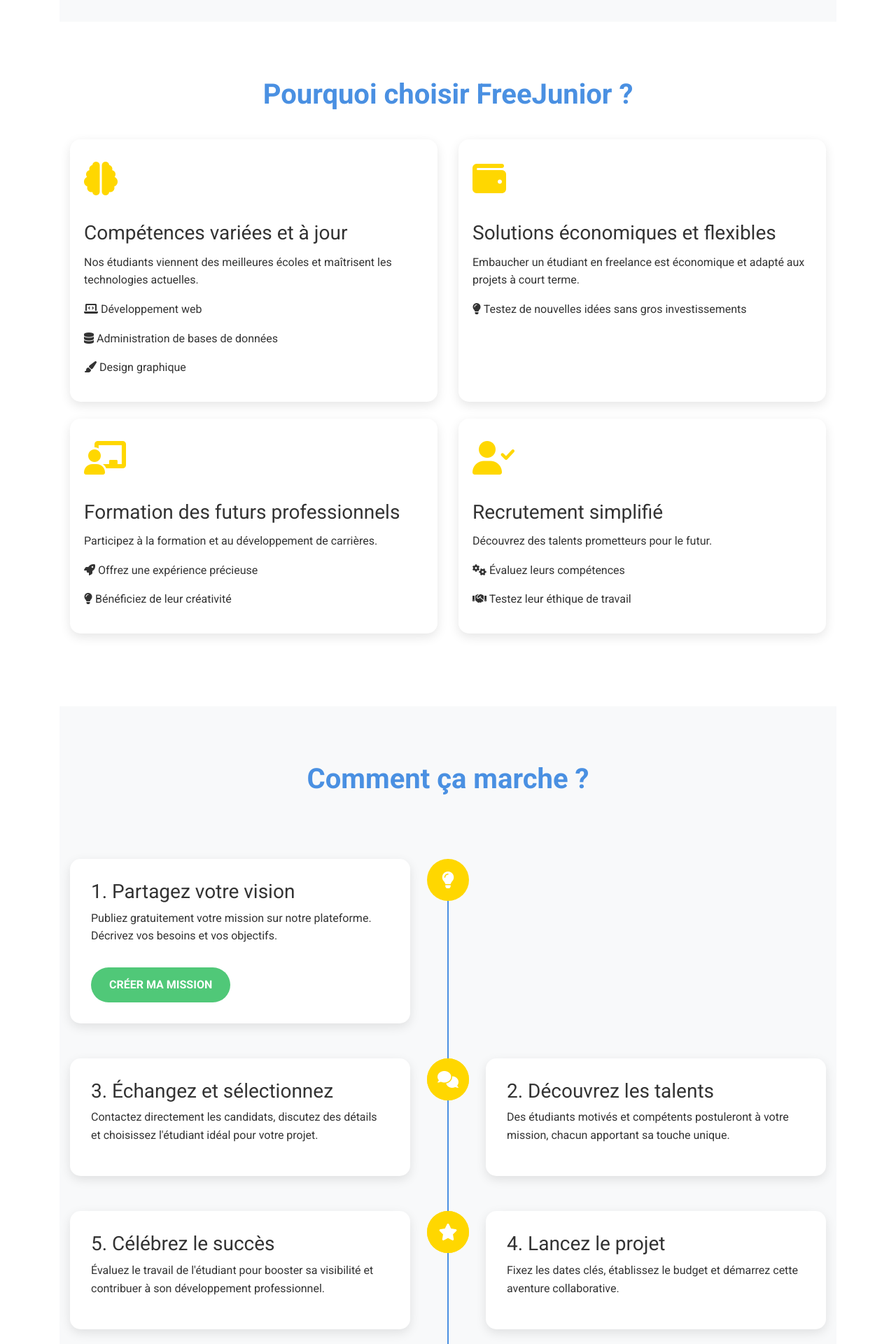
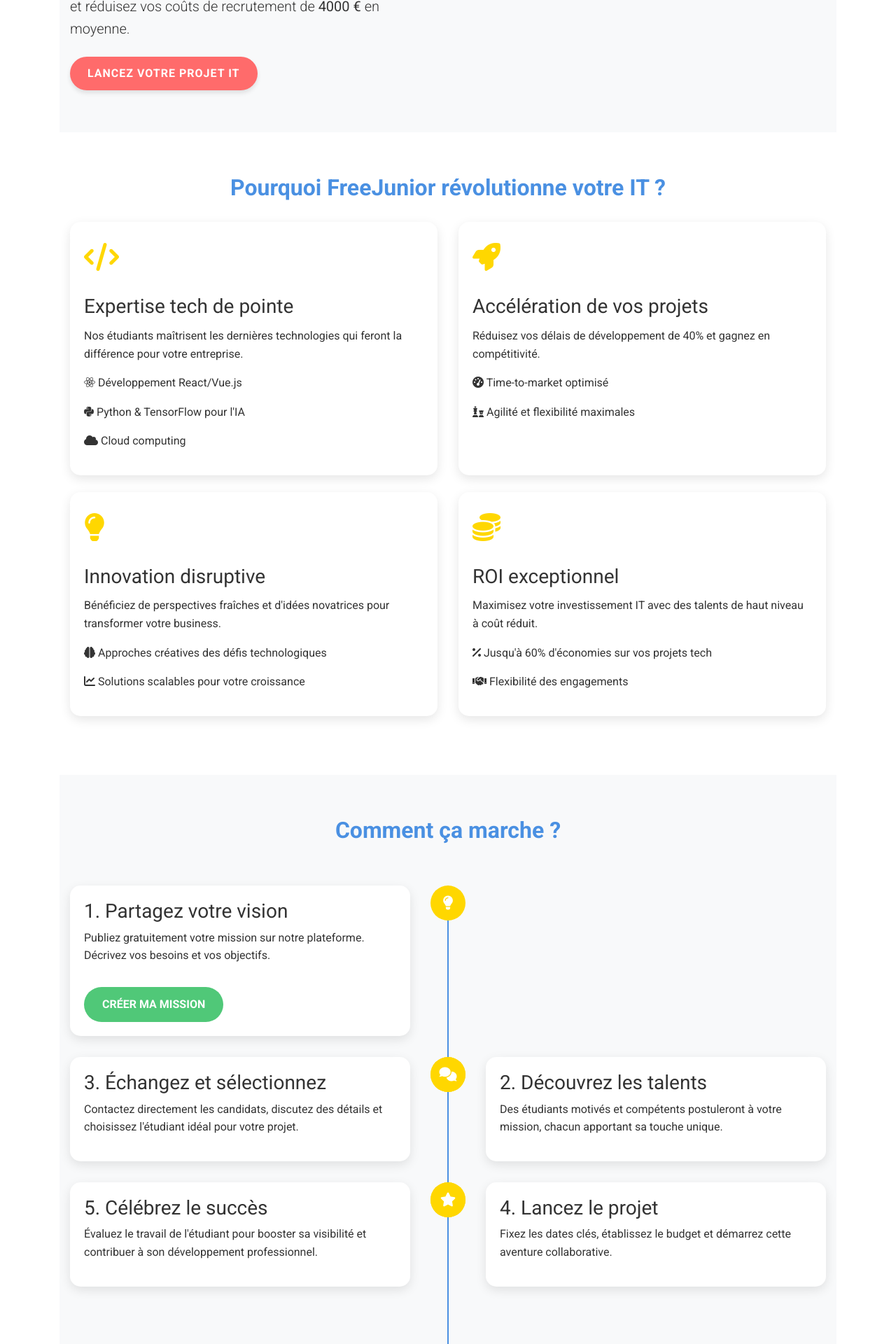
Before and after one commit to yannsimo/freejunior1, a Django app: page /page_company/ in a window 1280 px wide. Shown: the part 581-2501 px from the top of the page at 70% size. Run offline with Django 5.2, Linux system fonts and the light colour scheme; some libraries are stand-ins or nearby versions.

Commit message:
pageentreprise

```diff
--- a/StudentApp/templates/StudentApp/PageEntreprise.html
+++ b/StudentApp/templates/StudentApp/PageEntreprise.html
@@ -1,7 +1,7 @@
  {% extends 'base.html' %}
 {% load static %}
 
-{% block title %}Entreprise - FreeJunior{% endblock %}
+{% block title %}Boostez votre IT avec FreeJunior{% endblock %}
 
 {% block content %}
 <style>
@@ -15,7 +15,6 @@
         --primary-color-action: #FF6B6B;
         --primary-color-dark-action: #FF4757;
         --text-color-action: #FFFFFF;
-
     }
 
     body {
@@ -25,13 +24,13 @@
     }
 
     .section-padding {
-        padding: 80px 0;
+        padding: 60px 0;
     }
 
     .section-title {
-        font-size: 2.5rem;
+        font-size: 2rem;
         color: var(--primary-color);
-        margin-bottom: 40px;
+        margin-bottom: 30px;
         text-align: center;
         font-weight: 700;
     }
@@ -44,14 +43,24 @@
         transition: all 0.3s ease;
     }
 
+    .btn-primary-custom {
+        background-color: var(--primary-color-action);
+        color: var(--text-color-action);
+        font-size: 16px;
+        letter-spacing: 1px;
+        border: none;
+        box-shadow: 0 4px 6px rgba(0, 0, 0, 0.1);
+    }
+
+    .btn-primary-custom:hover, .btn-primary-custom:focus {
+        background-color: var(--primary-color-dark-action);
+        transform: translateY(-3px);
+        box-shadow: 0 6px 8px rgba(0, 0, 0, 0.15);
+    }
+
     .btn-secondary-custom {
         background-color: var(--secondary-color);
         color: white;
-    }
-
-    .btn-custom:hover {
-        transform: translateY(-3px);
-        box-shadow: 0 4px 15px rgba(0, 0, 0, 0.1);
     }
 
     .card-custom {
@@ -60,6 +69,7 @@
         overflow: hidden;
         transition: all 0.3s ease;
         box-shadow: 0 5px 15px rgba(0, 0, 0, 0.1);
+        height: 100%;
     }
 
     .card-custom:hover {
@@ -68,14 +78,14 @@
     }
 
     .icon-box {
-        font-size: 3rem;
+        font-size: 2.5rem;
         color: var(--accent-color);
         margin-bottom: 20px;
     }
 
     .timeline {
         position: relative;
-        padding: 50px 0;
+        padding: 30px 0;
     }
 
     .timeline::before {
@@ -89,14 +99,14 @@
     }
 
     .timeline-item {
-        margin-bottom: 50px;
+        margin-bottom: 30px;
         position: relative;
     }
 
     .timeline-content {
         background-color: white;
         border-radius: 15px;
-        padding: 30px;
+        padding: 20px;
         box-shadow: 0 5px 15px rgba(0, 0, 0, 0.1);
         position: relative;
         width: 45%;
@@ -107,8 +117,8 @@
     }
 
     .timeline-icon {
-        width: 60px;
-        height: 60px;
+        width: 50px;
+        height: 50px;
         border-radius: 50%;
         background-color: var(--accent-color);
         position: absolute;
@@ -119,28 +129,9 @@
         align-items: center;
         justify-content: center;
         color: white;
-        font-size: 1.5rem;
+        font-size: 1.25rem;
     }
 
-    .highlight {
-        background-color: rgba(255, 215, 0, 0.2);
-        padding: 10px;
-        border-radius: 5px;
-        font-weight: 600;
-    }
-
-    @media (max-width: 768px) {
-        .timeline::before {
-            left: 30px;
-        }
-        .timeline-content {
-            width: calc(100% - 90px);
-            float: right;
-        }
-        .timeline-icon {
-            left: 0;
-        }
-    }
     .partner-carousel {
         overflow: hidden;
         position: relative;
@@ -154,125 +145,78 @@
 
     .partner-logo {
         flex: 0 0 auto;
-    height: 50px;
-    margin: 0 20px;
+        height: 40px;
+        margin: 0 15px;
         object-fit: contain;
     }
 
     @keyframes scroll {
-    0% {
-        transform: translateX(0);
+        0% { transform: translateX(0); }
+        100% { transform: translateX(calc(-100% - 30px)); }
     }
-    100% {
-        transform: translateX(calc(-100% - 40px));
+
+    @media (max-width: 991px) {
+        .section-title {
+            font-size: 1.75rem;
+        }
+        .timeline::before {
+            left: 30px;
+        }
+        .timeline-content {
+            width: calc(100% - 70px);
+            float: right;
+        }
+        .timeline-icon {
+            left: 0;
+        }
+        .timeline-item:nth-child(even) .timeline-content {
+            float: right;
         }
     }
 
-.partner-carousel:hover .partner-logos {
-    animation-play-state: paused;
+    @media (max-width: 767px) {
+        .section-padding {
+            padding: 40px 0;
         }
-
-@media (max-width: 768px) {
+        .btn-custom {
+            padding: 10px 20px;
+            font-size: 14px;
+        }
         .partner-logo {
-        height: 40px;
+            height: 30px;
             margin: 0 10px;
-    }
-
-    @keyframes scroll {
-        0% {
-            transform: translateX(0);
-        }
-        100% {
-            transform: translateX(calc(-100% - 20px));
-        }
         }
     }
 
-@media (max-width: 480px) {
+    @media (max-width: 575px) {
+        .section-title {
+            font-size: 1.5rem;
+        }
+        .timeline-content {
+            padding: 15px;
+        }
         .partner-logo {
-        height: 30px;
+            height: 25px;
             margin: 0 5px;
         }
-
-    @keyframes scroll {
-        0% {
-            transform: translateX(0);
-        }
-        100% {
-            transform: translateX(calc(-100% - 10px));
-        }
-    }
-}
-
-.btn-primary-custom {
-    background-color: var(--primary-color-action);
-    color: var(--text-color-action);
-    padding: 12px 24px;
-    font-size: 18px;
-    font-weight: bold;
-    text-transform: uppercase;
-    letter-spacing: 1px;
-    border: none;
-    border-radius: 50px;
-    box-shadow: 0 4px 6px rgba(0, 0, 0, 0.1);
-    transition: all 0.3s ease;
-    position: relative;
-    overflow: hidden;
-}
-
-.btn-primary-custom:before {
-    content: '';
-    position: absolute;
-    top: 0;
-    left: -100%;
-    width: 100%;
-    height: 100%;
-    background: linear-gradient(
-        120deg,
-        transparent,
-        rgba(255, 255, 255, 0.3),
-        transparent
-    );
-    transition: all 0.4s;
-}
-
-.btn-primary-custom:hover {
-    background-color: var(--primary-color-dark-action);
-    transform: translateY(-3px);
-    box-shadow: 0 6px 8px rgba(0, 0, 0, 0.15);
-}
-
-.btn-primary-custom:hover:before {
-    left: 100%;
-}
-
-.btn-primary-custom:active {
-    transform: translateY(-1px);
-    box-shadow: 0 3px 4px rgba(0, 0, 0, 0.1);
     }
 </style>
-<script>
-document.addEventListener('DOMContentLoaded', (event) => {
-    const logos = document.querySelector('.partner-logos');
-    const clonedLogos = logos.cloneNode(true);
-    logos.parentNode.appendChild(clonedLogos);
-});
-</script>
+
 <header class="bg-light section-padding">
     <div class="container">
         <div class="row align-items-center">
-            <div class="col-lg-6 order-lg-2">
-                <img src="{% static 'img/etudiant-diplome-examens.png' %}" class="img-fluid rounded-lg" alt="Étudiants au travail">
+            <div class="col-lg-6 order-lg-2 mb-4 mb-lg-0">
+                <img src="{% static 'img/etudiant-diplome-examens.png' %}" class="img-fluid rounded-lg" alt="Étudiants en informatique au travail">
             </div>
             <div class="col-lg-6 order-lg-1">
-                <h1 class="display-4 mb-4">Économisez et formez la relève</h1>
+                <h1 class="display-4 mb-4">Faites des économies en donnant de l'expérience aux étudiants </h1>
                  <p class="lead mb-4">
                     <a href="https://www.letudiant.fr/jobsstages/pourquou-40-des-etudiants-ont-un-emploi-a-cote-de-leurs-etudes.html" target="_blank" class="text-primary">
-                        <strong>40% des étudiants français</strong>
+                        <strong>40% des étudiants  en  france</strong>
                     </a>
-                    travaillent pendant leurs études. Avec FreeJunior, accédez à ces talents prometteurs et réduisez vos coûts de recrutement de <strong>10 000 €</strong> en moyenne.
+                    travaillent pendant leurs études. Avec FreeJunior, accédez à ces talents prometteurs et réduisez vos coûts de recrutement de <strong>4000 €</strong> en moyenne.
                 </p>
-                <a href="{% url 'submit_mission' %}" class="btn btn-custom btn-primary-custom">Poster une mission</a>
+                <a href="{% url 'submit_mission' %}" class="btn btn-custom btn-primary-custom">Lancez votre projet IT</a>
             </div>
         </div>
     </div>
@@ -280,63 +224,65 @@
 
 <section id="pourquoi" class="section-padding">
     <div class="container">
-        <h2 class="section-title">Pourquoi choisir FreeJunior ?</h2>
+        <h2 class="section-title">Pourquoi FreeJunior révolutionne votre IT ?</h2>
         <div class="row">
             <div class="col-md-6 mb-4">
-                <div class="card card-custom h-100">
+                <div class="card card-custom">
                     <div class="card-body">
                         <div class="icon-box">
-                            <i class="fas fa-brain"></i>
+                            <i class="fas fa-code"></i>
                         </div>
-                        <h3 class="card-title">Compétences variées et à jour</h3>
-                        <p class="card-text">Nos étudiants viennent des meilleures écoles et maîtrisent les technologies actuelles.</p>
-                        <p><i class="fas fa-laptop-code"></i> Développement web</p>
-                        <p><i class="fas fa-database"></i> Administration de bases de données</p>
-                        <p><i class="fas fa-paint-brush"></i> Design graphique</p>
+                        <h3 class="card-title">Expertise tech de pointe</h3>
+                        <p class="card-text">Nos étudiants maîtrisent les dernières technologies qui feront la différence pour votre entreprise.</p>
+                        <p><i class="fab fa-react"></i> Développement React/Vue.js</p>
+                        <p><i class="fab fa-python"></i> Python & TensorFlow pour l'IA</p>
+                        <p><i class="fas fa-cloud"></i> Cloud computing</p>
                     </div>
                 </div>
             </div>
             <div class="col-md-6 mb-4">
-                <div class="card card-custom h-100">
+                <div class="card card-custom">
                     <div class="card-body">
                         <div class="icon-box">
-                            <i class="fas fa-wallet"></i>
+                            <i class="fas fa-rocket"></i>
                         </div>
-                        <h3 class="card-title">Solutions économiques et flexibles</h3>
-                        <p class="card-text">Embaucher un étudiant en freelance est économique et adapté aux projets à court terme.</p>
-                        <p><i class="fas fa-lightbulb"></i> Testez de nouvelles idées sans gros investissements</p>
+                        <h3 class="card-title">Accélération de vos projets</h3>
+                        <p class="card-text">Réduisez vos délais de développement de 40% et gagnez en compétitivité.</p>
+                        <p><i class="fas fa-tachometer-alt"></i> Time-to-market optimisé</p>
+                        <p><i class="fas fa-chess"></i> Agilité et flexibilité maximales</p>
                     </div>
                 </div>
             </div>
             <div class="col-md-6 mb-4">
-                <div class="card card-custom h-100">
+                <div class="card card-custom">
                     <div class="card-body">
                         <div class="icon-box">
-                            <i class="fas fa-chalkboard-teacher"></i>
+                            <i class="fas fa-lightbulb"></i>
                         </div>
-                        <h3 class="card-title">Formation des futurs professionnels</h3>
-                        <p class="card-text">Participez à la formation et au développement de carrières.</p>
-                        <p><i class="fas fa-rocket"></i> Offrez une expérience précieuse</p>
-                        <p><i class="fas fa-lightbulb"></i> Bénéficiez de leur créativité</p>
+                        <h3 class="card-title">Innovation disruptive</h3>
+                        <p class="card-text">Bénéficiez de perspectives fraîches et d'idées novatrices pour transformer votre business.</p>
+                        <p><i class="fas fa-brain"></i> Approches créatives des défis technologiques</p>
+                        <p><i class="fas fa-chart-line"></i> Solutions scalables pour votre croissance</p>
                     </div>
                 </div>
             </div>
             <div class="col-md-6 mb-4">
-                <div class="card card-custom h-100">
+                <div class="card card-custom">
                     <div class="card-body">
                         <div class="icon-box">
-                            <i class="fas fa-user-check"></i>
+                            <i class="fas fa-coins"></i>
                         </div>
-                        <h3 class="card-title">Recrutement simplifié</h3>
-                        <p class="card-text">Découvrez des talents prometteurs pour le futur.</p>
-                        <p><i class="fas fa-cogs"></i> Évaluez leurs compétences</p>
-                        <p><i class="fas fa-handshake"></i> Testez leur éthique de travail</p>
+                        <h3 class="card-title">ROI exceptionnel</h3>
+                        <p class="card-text">Maximisez votre investissement IT avec des talents de haut niveau à coût réduit.</p>
+                        <p><i class="fas fa-percentage"></i> Jusqu'à 60% d'économies sur vos projets tech</p>
+                        <p><i class="fas fa-handshake"></i> Flexibilité des engagements</p>
                     </div>
                 </div>
             </div>
         </div>
     </div>
 </section>
+
 
 <section id="Comment" class="section-padding bg-light">
     <div class="container">
@@ -394,7 +340,7 @@
 
 <section id="partenaires" class="section-padding bg-light">
     <div class="container">
-        <h2 class="section-title">Ces start up nous ont fait confiance</h2>
+        <h2 class="section-title">Ces leaders tech nous font confiance</h2>
         <div class="partner-carousel">
             <div class="partner-logos">
                 <img src="{% static 'img/partenaire1.svg' %}" alt="Partenaire 1" class="partner-logo">
@@ -402,16 +348,6 @@
                 <img src="{% static 'img/partenaire3.svg' %}" alt="Partenaire 3" class="partner-logo">
                 <img src="{% static 'img/partenaire4.svg' %}" alt="Partenaire 4" class="partner-logo">
                 <img src="{% static 'img/partenaire5.svg' %}" alt="Partenaire 5" class="partner-logo">
-                <img src="{% static 'img/partenaire6.svg' %}" alt="Partenaire 6" class="partner-logo">
-                <img src="{% static 'img/partenaire7.svg' %}" alt="Partenaire 7" class="partner-logo">
-                <img src="{% static 'img/partenaire8.svg' %}" alt="Partenaire 8" class="partner-logo">
-                <img src="{% static 'img/partenariat9.svg' %}" alt="Partenaire 9" class="partner-logo">
-                <img src="{% static 'img/partenaire10.svg' %}" alt="Partenaire 10" class="partner-logo">
-                <img src="{% static 'img/partenaire11.svg' %}" alt="Partenaire 11" class="partner-logo">
-                <img src="{% static 'img/partenaire12.svg' %}" alt="Partenaire 12" class="partner-logo">
-                <img src="{% static 'img/partenaire13.svg' %}" alt="Partenaire 13" class="partner-logo">
-                <img src="{% static 'img/partenaire14.svg' %}" alt="Partenaire 14" class="partner-logo">
-                <img src="{% static 'img/partenaire15.svg' %}" alt="Partenaire 15" class="partner-logo">
                 <!-- Ajoutez autant de logos que nécessaire -->
             </div>
         </div>
@@ -420,10 +356,18 @@
 
 <section id="Contact" class="section-padding">
     <div class="container text-center">
-        <h2 class="section-title">Besoin d'aide ?</h2>
-        <p class="lead mb-4">Vous avez des questions ou des besoins spécifiques ? Notre équipe est là pour vous aider à trouver le talent idéal pour votre projet.</p>
-        <a href="{% url 'contact' %}" class="btn btn-custom btn-primary-custom btn-lg">Contactez-nous</a>
+        <h2 class="section-title">Prêt à révolutionner votre IT ?</h2>
+        <p class="lead mb-4">Nos experts sont impatients de vous connecter aux talents qui propulseront votre innovation vers de nouveaux sommets.</p>
+        <a href="{% url 'contact' %}" class="btn btn-primary-custom btn-lg">Boostez votre IT maintenant</a>
     </div>
 </section>
 
+<script>
+document.addEventListener('DOMContentLoaded', (event) => {
+    const logos = document.querySelector('.partner-logos');
+    const clonedLogos = logos.cloneNode(true);
+    logos.parentNode.appendChild(clonedLogos);
+});
+</script>
+
 {% endblock %}
```
Also changed, not shown: StudentApp/templates/StudentApp/PageEtudiant.html (+51 -26 lines). Lines whose indentation alone changed are shown as unchanged.
